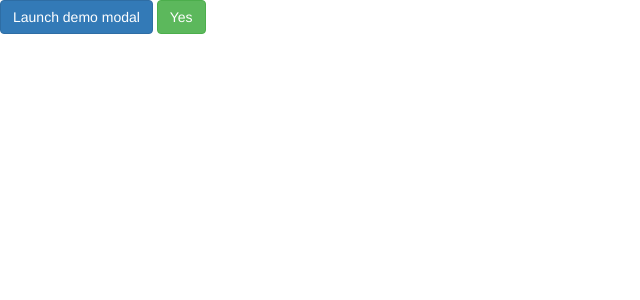
After one commit to shaurya-airi/BugTraq, a Flask app: page /test/ in a window 1280 px wide. The commit adds this page. Shown: the top 300 px of the page, without its empty margins (0-640 px from the left). Run offline with Flask 2, Linux system fonts and the light colour scheme; data that the repository does not hold is empty; some libraries are stand-ins or nearby versions.

Commit message:
Add delete bug option in show bugs page & users need to confirm delete

```diff
--- a/BugTraq/app/forms.py
+++ b/BugTraq/app/forms.py
@@ -115,7 +115,7 @@ class CreateProjectForm(FlaskForm):
 class CreateComponentForm(FlaskForm):
     name = StringField("Component", validators=[DataRequired(), Length(2, 50)])
     project_id = IntegerField("Project Id")
-    submit = SubmitField('Submit')
+    submit = SubmitField("Submit")
 
     def validate(self):
         rv = FlaskForm.validate(self)
@@ -130,6 +130,10 @@ class CreateComponentForm(FlaskForm):
         return True
 
 
+class DeleteBugForm(FlaskForm):
+    delete = SubmitField("Yes")
+
+
 class CommentForm(FlaskForm):
     body = StringField('', validators=[DataRequired()])
-    submit = SubmitField('Submit')
+    submit = SubmitField("Submit")
--- a/BugTraq/app/routes.py
+++ b/BugTraq/app/routes.py
@@ -3,7 +3,8 @@ from flask import (render_template, request, flash, redirect, url_for, session,
                    jsonify)
 from app.models import (Comment, User, Project, Component, Bug, Status)
 from app.forms import (LoginForm, RegisterForm, CreateBugForm, SearchBugForm,
-                       CreateProjectForm, CreateComponentForm, CommentForm)
+                       CreateProjectForm, CreateComponentForm, CommentForm,
+                       DeleteBugForm)
 from datetime import datetime
 from app.filters import (FILTER_FIELDS, FILTER_DICT)
 
@@ -181,6 +182,7 @@ def show_bug(bug_id):
     reporter = bug.reporter.user
     creator = bug.creator
     form = CommentForm()
+    delete_form = DeleteBugForm()
     comments = bug.comments
     if form.validate_on_submit():
         Comment(body=form.body.data,
@@ -189,12 +191,16 @@ def show_bug(bug_id):
                 filter_by(username=session.get('username')).first()).save()
         flash('Your comment has been published.', 'success')
         return redirect(url_for('show_bug', bug_id=bug_id))
+    if delete_form.is_submitted():
+        delete_bug(delete_form, bug)
+        return redirect(url_for("bugs"))
     return render_template("show_bug.html", form=form, comments=comments,
                            project=project, assignee=assignee, creator=creator,
                            reporter=reporter, bug=bug, issue_type=issue_type,
                            status=status, priority=priority, title="Bugs",
                            User=User, bugs=True, today=today,
-                           components=components, show_bugs_flag=True)
+                           components=components, show_bugs_flag=True,
+                           delete_form=delete_form)
 
 
 @app.route("/create_bug", methods=["GET", "POST"])
@@ -231,7 +237,7 @@ def create_bug():
             bug.component.append(component)
         bug.save()
         flash("Bug is successfully created!", "success")
-        return redirect(url_for('bugs'))
+        return redirect(url_for('show_bug', bug_id=bug.bug_id))
     return render_template("create_bug.html", form=form, title="Create Bug",
                            create_bug_flag=True)
 
@@ -312,6 +318,27 @@ def search_bugs():
                            search_bugs_flag=True)
 
 
+def delete_bug(delete_form: DeleteBugForm, bug):
+    app.logger.info(f"Delete the comments of the bug {bug.bug_id}")
+    bug_id = bug.bug_id
+    for comment in bug.comments:
+        app.logger.info(f"Deleting Comment {comment.id}")
+        db.session.delete(comment)
+    app.logger.info(f"Deleting Bug {bug.bug_id}")
+    db.session.delete(bug)
+    db.session.commit()
+    flash(f'Bug {bug_id} is deleted.', 'success')
+
+
+@app.route("/test/")
+@app.route("/tests")
+@app.route("/test/<bug_id>", methods=["POST", "GET"])
+def test(bug_id=None):
+    bug = Bug.query.get(bug_id)
+    delete_form = DeleteBugForm()
+    return render_template("test_ui.html", bug=bug, delete_form=delete_form)
+
+
 @app.route("/data")
 def add():
     if not session.get('username'):
--- /dev/null
+++ b/BugTraq/app/templates/test_ui.html
@@ -0,0 +1,47 @@
+{% extends "bootstrap/base.html" %}
+{% import "bootstrap/wtf.html" as wtf %}
+{% block content %}
+<script>
+
+</script>
+<div>
+    <!-- Button trigger -->
+    <button type="button" class="btn btn-primary" data-toggle="modal" data-target="#exampleModal">
+        Launch demo modal
+    </button>
+    <!-- Modal -->
+    <div class="modal fade" id="exampleModal" data-keyboard="false" data-backdrop="static" aria-labelledby="exampleModalLabel" aria-hidden="true">
+        <div class="modal-dialog modal-dialog-centered modal-lg">
+            <div class="modal-content">
+                <div class="modal-header">
+                    <h5 class="modal-title" id="exampleModalLabel">Modal title</h5>
+                    <button type="button" class="close" data-dismiss="modal" aria-label="Close">
+                      <span aria-hidden="true">&times;</span>
+                    </button>
+                </div>
+                <div class="modal-body">
+                    <div class="container-fluid">
+                        <div class="row">
+                            <div class="col-md-3">.col-md-3 .ml-auto</div>
+                            <div class="col-md-2">.col-md-2 .ml-auto</div>
+                        </div>
+                    </div>
+                    <p>Modal body text goes here.</p>
+                    <a href="#" role="button" class="btn btn-secondary popover-test" title="Popover title" data-content="Popover body content is set in this attribute.">button</a>
+                    <p><a href="#" class="tooltip-test" title="Tooltip">This link</a> and <a href="#" class="tooltip-test" title="Tooltip">that link</a> have tooltips on hover.</p>
+                </div>
+                <div class="modal-footer">
+                    <!-- <button type="button" class="btn btn-secondary" data-dismiss="modal">No</button>
+                    <button type="button" class="btn btn-primary" data-dismiss="modal" type="submit">Yes</button> -->
+                    <button type="button" class="btn btn-primary pull-left">Save changes</button>
+                    <button type="button" class="btn btn-secondary pull-left" data-dismiss="modal">Close</button>
+                </div>
+            </div>
+        </div>
+    </div>
+
+    <!-- Color on wtf forms buttons check -->
+    {{wtf.form_field(delete_form.delete, button_map={'delete': 'success'})}}
+</div>
+
+{% endblock %}
```
Also changed, not shown: BugTraq/app/templates/layout.html (+5 -4 lines), BugTraq/app/templates/show_bug.html (+31 -2 lines).
